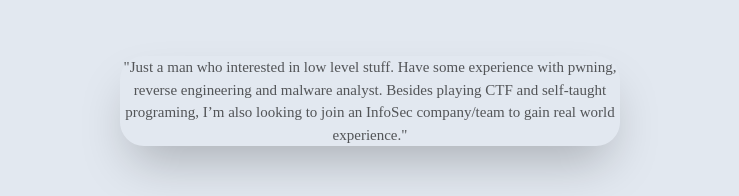
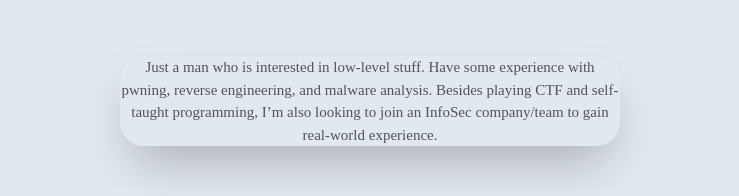
Before and after one commit to 0ji54n/0ji54n.github.io, a React (Create React App) app: page / in a window 1280 px wide. Shown: the part 380-576 px from the top of the page, without its empty margins (270-1009 px from the left). Built offline with nearby package versions, Linux system fonts and the light colour scheme; a web font is replaced by a local one.

Commit message:
grammar fixing

```diff
--- a/package.json
+++ b/package.json
@@ -1,4 +1,5 @@
 {
+  "homepage": "https://0ji54n.github.io/blog",
   "name": "blog",
   "version": "0.1.0",
   "private": true,
@@ -18,6 +19,8 @@
     "web-vitals": "^2.1.4"
   },
   "scripts": {
+    "predeploy":"npm run build",
+    "deploy":"gh-pages -d build",
     "start": "react-scripts start",
     "build": "react-scripts build",
     "test": "react-scripts test",
--- a/src/main/home.js
+++ b/src/main/home.js
@@ -30,7 +30,7 @@
             <Text
             color={useColorModeValue('blackAlpha.700','white')}
             fontSize={{base:"12",sm:"12",md:"13",lg:"15",xl:"15"}} fontFamily='Calibri Light' shadow="2xl" borderRadius="3xl" maxWidth="500" textAlign="center" margin="10">
-            "Just a man who interested in low level stuff. Have some experience with pwning, reverse engineering and malware analyst. Besides playing CTF and self-taught programing, I’m also looking to join an InfoSec company/team to gain real world experience."
+            Just a man who is interested in low-level stuff. Have some experience with pwning, reverse engineering, and malware analysis. Besides playing CTF and self-taught programming, I’m also looking to join an InfoSec company/team to gain real-world experience.
             </Text>
         </Flex>
     )
```
Also changed, not shown: 1 other file (tests, documents, lock files or other folders).
